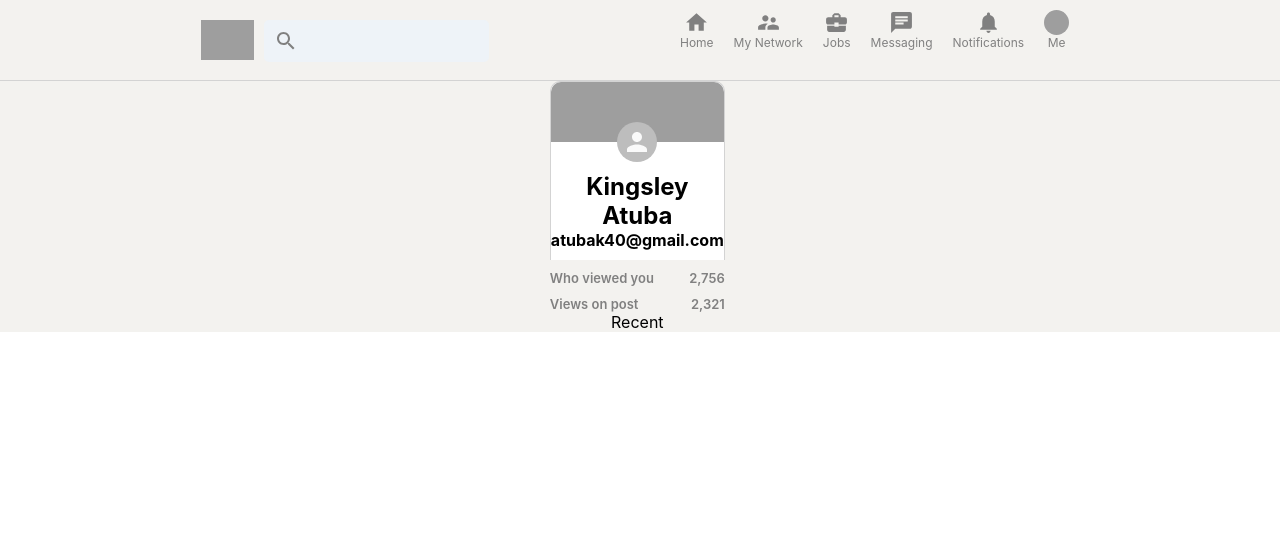
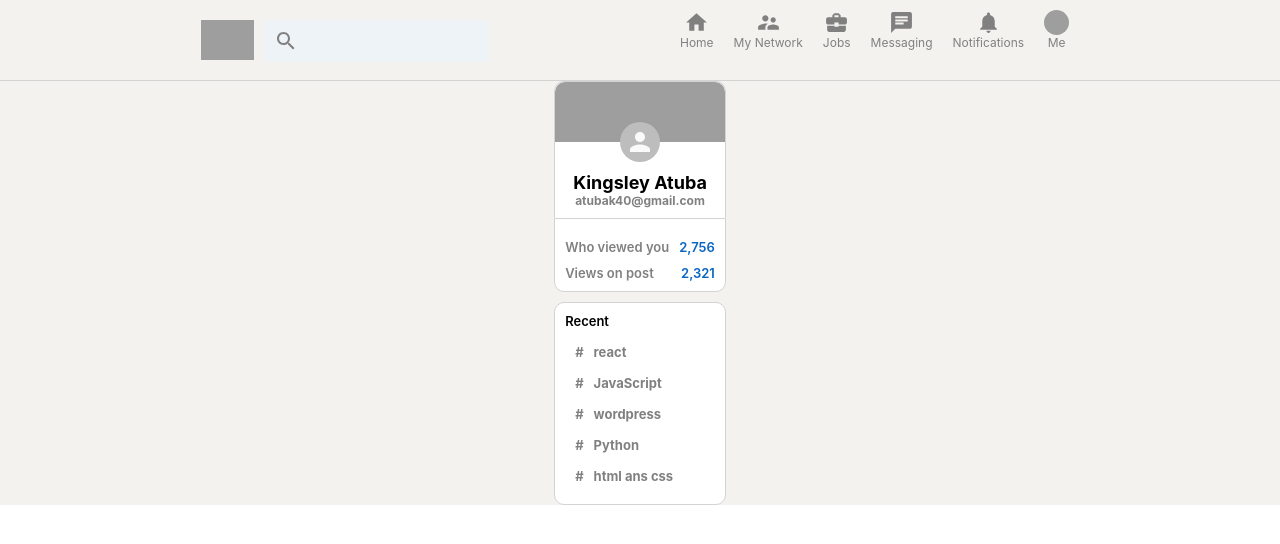
Before and after one commit to atubak400/Linkedin-Clone, a React (Create React App) app: page / in a window 1280 px wide. Shown: the top 544 px of the page. Built offline with nearby package versions, Linux system fonts and the light colour scheme; grey boxes are pictures that could not be loaded.

Commit message:
Done building sidebar

```diff
--- a/src/Components/Sidebar/Sidebar.js
+++ b/src/Components/Sidebar/Sidebar.js
@@ -3,6 +3,12 @@
 import './sidebar.css'
 
 function Sidebar() {
+  const recentItem = (topic) => (
+    <div className='sidebar__recentItem'>
+      <span className='sidebar__hash'>#</span>
+      <p>{topic}</p>
+    </div>
+  )
   return (
     <div className='sidebar'>
       <div className='sidebar__top'>
@@ -26,6 +32,11 @@
       </div>
       <div className='sidebar__bottom'>
         <p>Recent</p>
+        {recentItem('react')}
+        {recentItem('JavaScript')}
+        {recentItem('wordpress')}
+        {recentItem('Python')}
+        {recentItem('html ans css')}
       </div>
     </div>
   )
--- a/src/Components/Sidebar/sidebar.css
+++ b/src/Components/Sidebar/sidebar.css
@@ -9,6 +9,16 @@
 
 .sidebar__avatar {
   margin-bottom: 10px;
+}
+
+.sidebar__top > h4 {
+  color: gray;
+  font-size: 12px;
+  padding: 0 20px;
+}
+
+.sidebar__top > h2 {
+  font-size: 18px;
 }
 
 .sidebar__top {
@@ -44,6 +54,53 @@
   font-weight: 600;
 }
 
+.sidebar__stats {
+  padding: 10px;
+  margin-bottom: 10px;
+  background-color: #fff;
+  border: 1px solid lightgray;
+  border-bottom-left-radius: 10px;
+  border-bottom-right-radius: 10px;
+}
+
 .sidebar__statNumber {
   font-weight: bold;
+  color: #0a66c2 !important;
 }
+
+.sidebar__bottom {
+  text-align: left;
+  padding: 10px;
+  border: 1px solid lightgray;
+  background-color: #fff;
+  border-radius: 10px;
+  margin-top: 10px;
+}
+
+.sidebar__bottom > p {
+  font-size: 13px;
+  padding-bottom: 10px;
+  font-weight: 600;
+}
+
+.sidebar__recentItem {
+  display: flex;
+  font-size: 13px;
+  color: gray;
+  font-weight: bolder;
+  cursor: pointer;
+  margin-bottom: 5px;
+  padding: 5px;
+}
+
+.sidebar__recentItem:hover {
+  background-color: whitesmoke;
+  border-radius: 10px;
+  cursor: pointer;
+  color: #000;
+}
+
+.sidebar__hash {
+  margin-right: 10px;
+  margin-left: 5px;
+}
```
